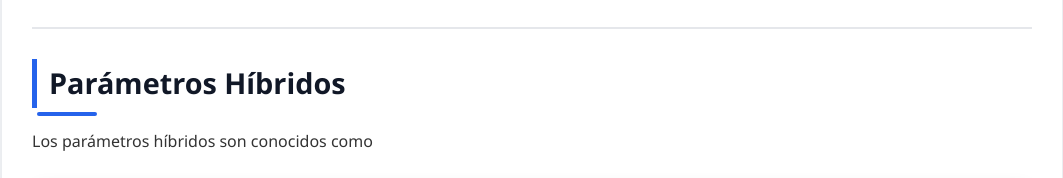
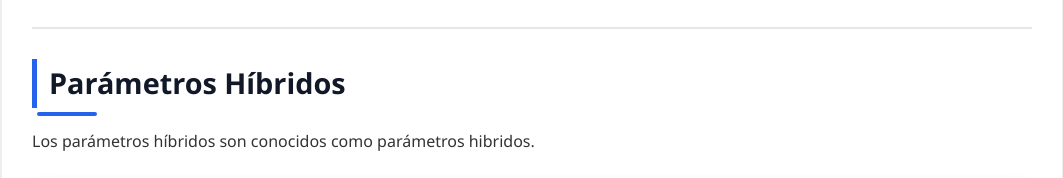
Before and after one commit to esimez762-afk/Intro_Lab, a plain HTML site: page dospuertos.html in a window 1280 px wide. Shown: the part 4263-4441 px from the top of the page, without its empty margins (108-1171 px from the left). Drawn offline with Linux system fonts and the light colour scheme.

Commit message:
Refactor dospuertos.html for formatting and structure

```diff
--- a/dospuertos.html
+++ b/dospuertos.html
@@ -12,26 +12,20 @@
     <link rel="stylesheet" href="css/styles.css">
 
 </head>
-
 <body>
-
 <header>
 
     <h1>Redes de Dos Puertos</h1>
 
     <nav>
-
         <a href="index.html">Inicio</a>
         <a href="cd.html">Corriente Directa</a>
         <a href="ca.html">Corriente Alterna</a>
-
         <!-- MENU -->
         <div class="dropdown">
-
             <button class="dropbtn">
                 Prácticas ▾
             </button>
-
             <div class="dropdown-content">
 
                 <a href="practicas.html">
@@ -410,7 +404,7 @@
     </h2>
 
     <p>
-        Los parámetros híbridos son conocidos como
+        Los parámetros híbridos son conocidos como parámetros hibridos.
     </p>
 
     <table>
```
